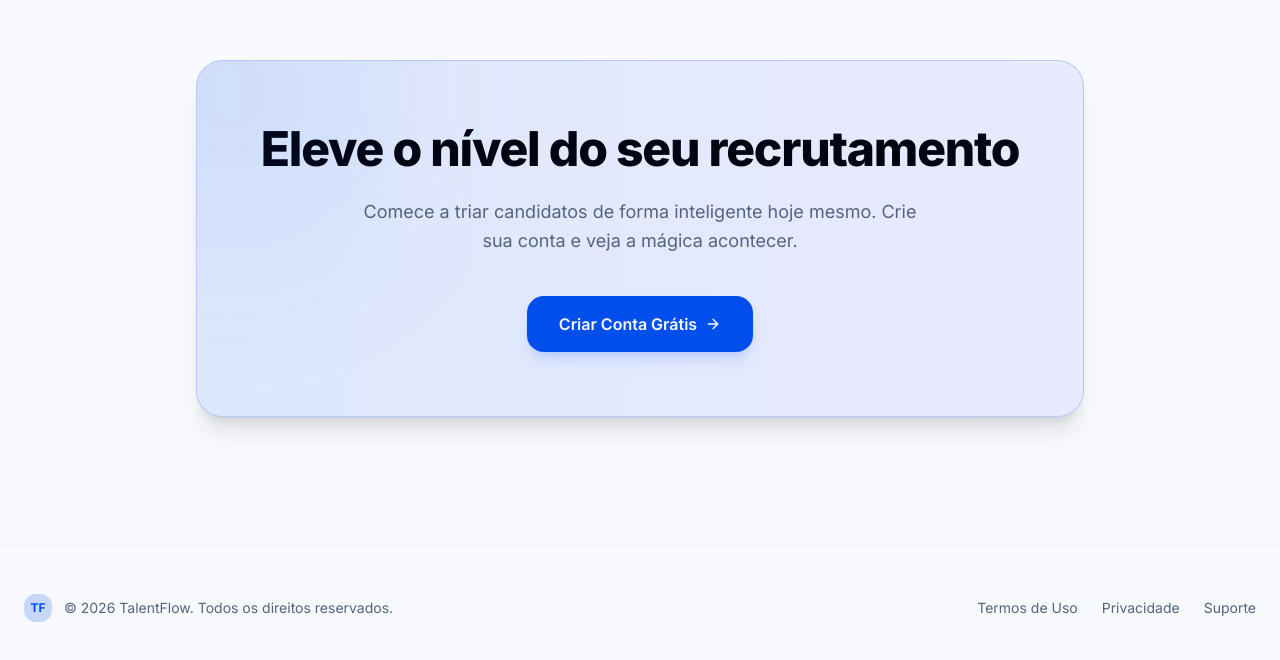
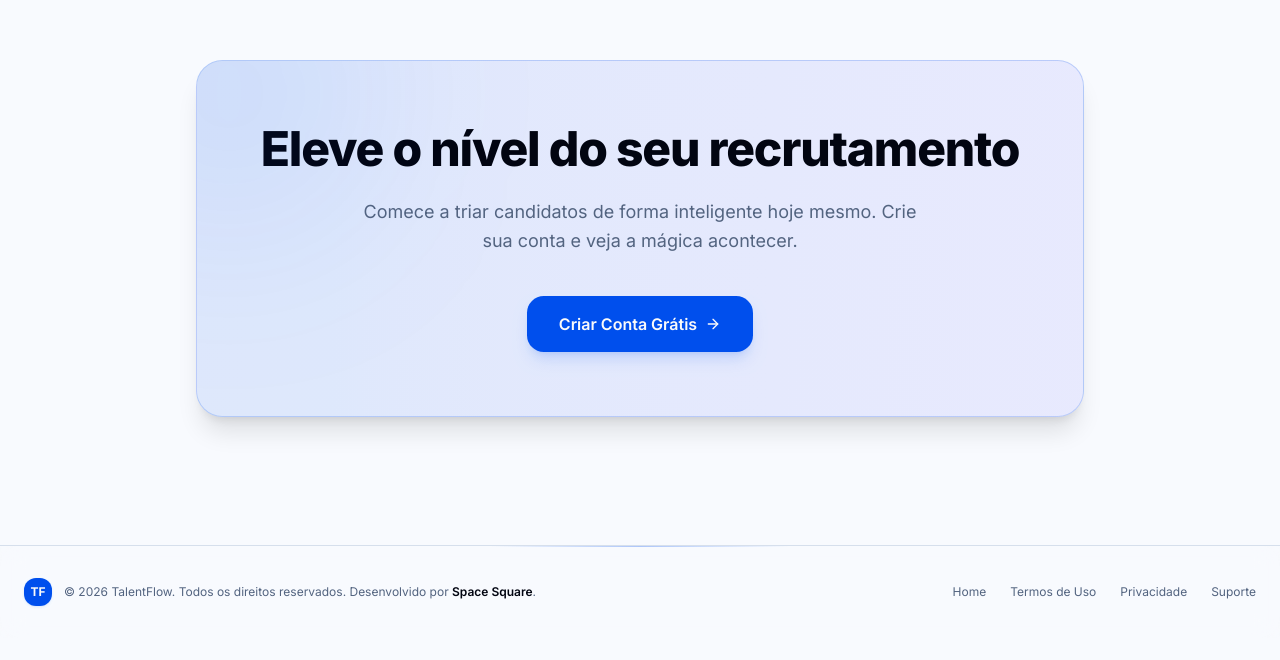
Before and after one commit to laurielmesquita/talentflow, a Next.js app in the folder talentflow-web/: page / in a window 1280 px wide. Shown: the part 2400-3060 px from the top of the page. After the commit the page ends 3038 px from the top, so only its background shows below. Built offline with nearby package versions, Linux system fonts and the light colour scheme.

Commit message:
style: consolidate footers into Simple and Full variants and remove inline duplicates

```diff
--- a/talentflow-web/src/app/page.tsx
+++ b/talentflow-web/src/app/page.tsx
@@ -192,22 +192,6 @@ export default function LandingPage() {
         </div>
       </section>
 
-      {/* Footer */}
-      <footer className="border-t border-border/40 py-12 bg-background/50">
-        <div className="max-w-7xl mx-auto px-6 flex flex-col md:flex-row items-center justify-between gap-6 text-sm text-muted-foreground">
-          <div className="flex items-center gap-3">
-            <div className="w-7 h-7 rounded-lg bg-primary/20 flex items-center justify-center font-bold text-primary text-xs">
-              TF
-            </div>
-            <span>© {new Date().getFullYear()} TalentFlow. Todos os direitos reservados.</span>
-          </div>
-          <div className="flex gap-6">
-            <Link href="/terms" className="hover:text-foreground transition-colors">Termos de Uso</Link>
-            <Link href="/privacy" className="hover:text-foreground transition-colors">Privacidade</Link>
-            <a href="mailto:adm.the@outlook.com" className="hover:text-foreground transition-colors">Suporte</a>
-          </div>
-        </div>
-      </footer>
     </div>
   );
 }
--- a/talentflow-web/src/app/privacy/page.tsx
+++ b/talentflow-web/src/app/privacy/page.tsx
@@ -142,21 +142,6 @@ export default function PrivacyPage() {
         </div>
       </main>
 
-      {/* Footer */}
-      <footer className="border-t border-border/40 py-8 bg-background/50">
-        <div className="max-w-7xl mx-auto px-6 flex flex-col sm:flex-row items-center justify-between gap-4 text-xs text-muted-foreground">
-          <div className="flex items-center gap-3">
-            <div className="w-7 h-7 rounded-lg bg-primary/20 flex items-center justify-center font-bold text-primary text-xs">
-              TF
-            </div>
-            <span>© {new Date().getFullYear()} TalentFlow. Desenvolvido por Space Square.</span>
-          </div>
-          <div className="flex gap-6">
-            <Link href="/" className="hover:text-foreground transition-colors">Home</Link>
-            <Link href="/terms" className="hover:text-foreground transition-colors">Termos de Uso</Link>
-          </div>
-        </div>
-      </footer>
     </div>
   );
 }
--- a/talentflow-web/src/app/terms/page.tsx
+++ b/talentflow-web/src/app/terms/page.tsx
@@ -113,21 +113,6 @@ export default function TermsPage() {
         </div>
       </main>
 
-      {/* Footer */}
-      <footer className="border-t border-border/40 py-8 bg-background/50">
-        <div className="max-w-7xl mx-auto px-6 flex flex-col sm:flex-row items-center justify-between gap-4 text-xs text-muted-foreground">
-          <div className="flex items-center gap-3">
-            <div className="w-7 h-7 rounded-lg bg-primary/20 flex items-center justify-center font-bold text-primary text-xs">
-              TF
-            </div>
-            <span>© {new Date().getFullYear()} TalentFlow. Desenvolvido por Space Square.</span>
-          </div>
-          <div className="flex gap-6">
-            <Link href="/" className="hover:text-foreground transition-colors">Home</Link>
-            <Link href="/privacy" className="hover:text-foreground transition-colors">Privacidade</Link>
-          </div>
-        </div>
-      </footer>
     </div>
   );
 }
--- a/talentflow-web/src/components/Footer.tsx
+++ b/talentflow-web/src/components/Footer.tsx
@@ -15,7 +15,6 @@ const navLinks = [
   { href: "/jobs", label: "Vagas (Smart Match)" },
   { href: "/categories", label: "Categorias" },
 ];
-
 
 const containerVariants = {
   hidden: {},
@@ -37,36 +36,44 @@ const itemVariants = {
 
 export default function Footer({ version = "0.1.0" }: FooterProps) {
   const pathname = usePathname();
-  const isAuthPage = ['/login', '/forgot-password', '/reset-password', '/invite/accept'].some(route => pathname?.startsWith(route));
-  const isLandingPage = pathname === '/';
 
-  if (isLandingPage) {
-    return null;
-  }
+  // Agrupamento para Variante Simple: páginas públicas, jurídicas e fluxos de autenticação/convites.
+  const isSimplePage = pathname === "/" ||
+    ["/privacy", "/terms", "/login", "/forgot-password", "/reset-password", "/invite/accept"].some(
+      (route) => pathname?.startsWith(route)
+    );
 
-  if (isAuthPage) {
+  if (isSimplePage) {
     return (
-      <footer className="relative mt-auto border-t border-border bg-background/30 backdrop-blur-md py-4">
-        <div className="max-w-7xl mx-auto px-6 flex flex-col gap-2 sm:flex-row sm:items-center sm:justify-between">
-          <p className="text-xs text-muted-foreground">
-            © {new Date().getFullYear()} TalentFlow. Todos os direitos
-            reservados.
-          </p>
-          <p className="text-xs text-muted-foreground">
-            Desenvolvido por{" "}
-            <span className="text-foreground font-semibold">Space Square</span>
-          </p>
+      <footer className="relative mt-auto border-t border-border bg-background/50 backdrop-blur-md py-8">
+        <div className="absolute top-0 left-1/2 -translate-x-1/2 w-[300px] h-[1px] bg-gradient-to-r from-transparent via-primary/30 to-transparent" />
+        <div className="max-w-7xl mx-auto px-6 flex flex-col sm:flex-row sm:items-center sm:justify-between gap-4">
+          <div className="flex items-center gap-3">
+            <div className="w-7 h-7 rounded-lg bg-primary flex items-center justify-center font-bold text-primary-foreground text-xs shadow-sm shadow-primary/10">
+              TF
+            </div>
+            <span className="text-xs text-muted-foreground">
+              © {new Date().getFullYear()} TalentFlow. Todos os direitos reservados. Desenvolvido por{" "}
+              <span className="text-foreground font-semibold">Space Square</span>.
+            </span>
+          </div>
+          <div className="flex gap-6 text-xs text-muted-foreground">
+            <Link href="/" className="hover:text-primary transition-colors">Home</Link>
+            <Link href="/terms" className="hover:text-primary transition-colors">Termos de Uso</Link>
+            <Link href="/privacy" className="hover:text-primary transition-colors">Privacidade</Link>
+            <a href="mailto:adm.the@outlook.com" className="hover:text-primary transition-colors">Suporte</a>
+          </div>
         </div>
       </footer>
     );
   }
 
+  // Variante Full: ambiente interno logado do Workspace
   return (
     <footer className="relative mt-auto border-t border-border bg-background overflow-hidden">
       {/* Subtle gradient glow at top edge */}
       <div className="absolute top-0 left-1/2 -translate-x-1/2 w-[600px] h-[1px] bg-gradient-to-r from-transparent via-primary/40 to-transparent" />
       <div className="absolute top-0 left-1/2 -translate-x-1/2 w-[300px] h-[80px] bg-primary/[0.04] blur-[60px] pointer-events-none" />
-
 
       {/* Main grid */}
       <motion.div
```
